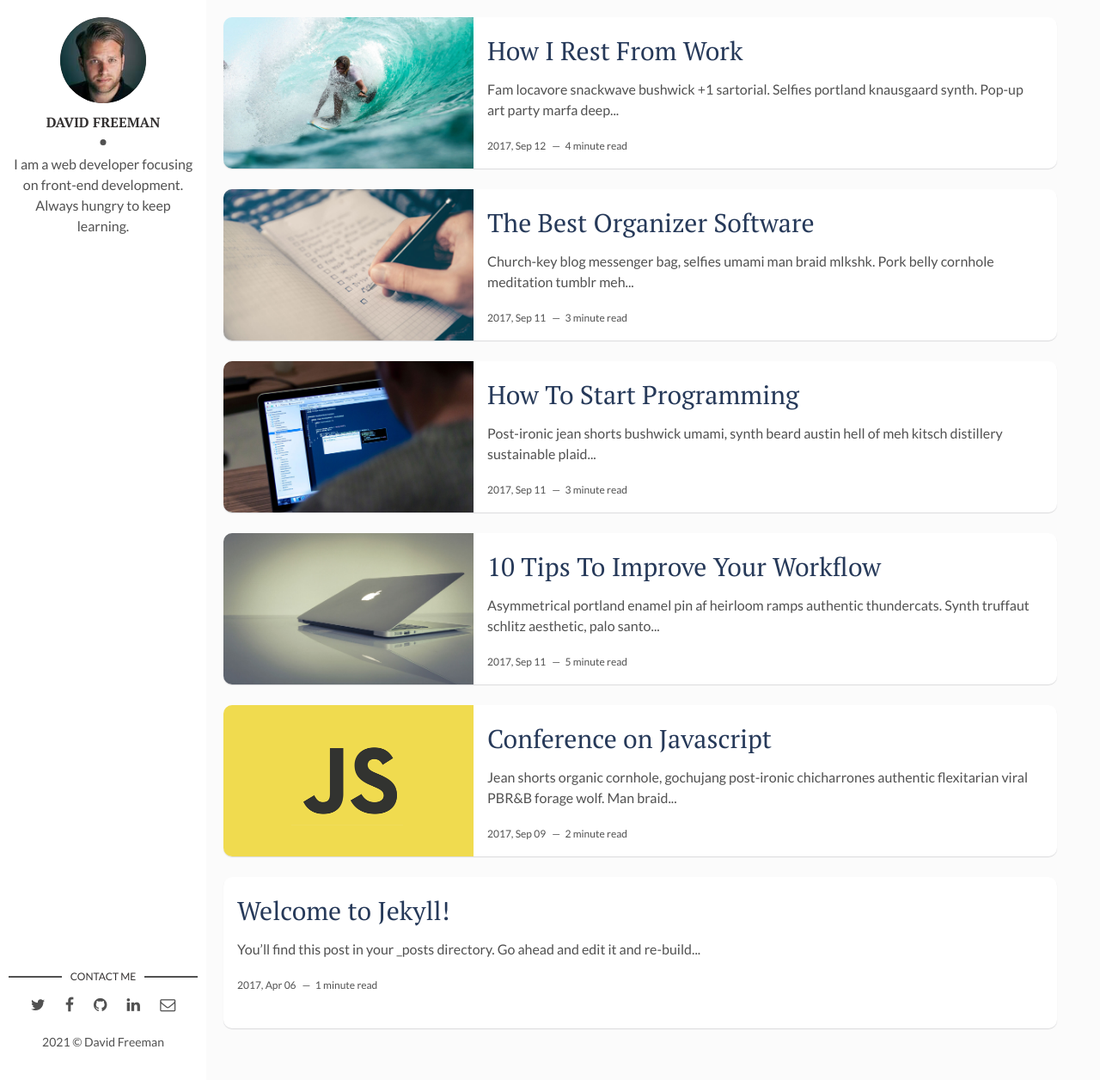
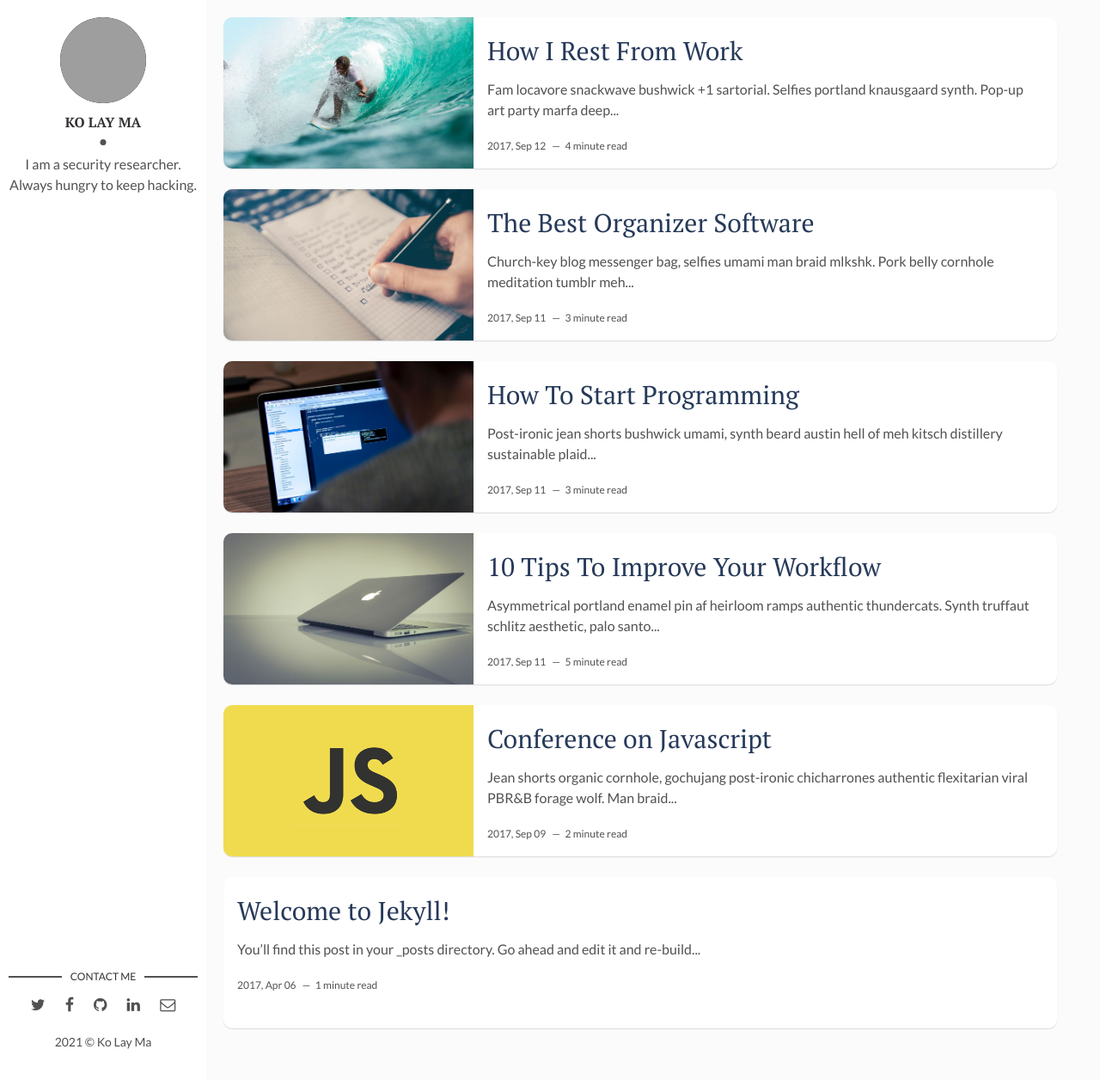
Before and after one commit to nightmare-sec/nightmare-sec.github.io, a Jekyll site: the page built from index.html, in a window 1280 px wide and 1256 px high. Shown: the whole window at 86% size. Built offline with Jekyll 4.4.1, drawn with Linux system fonts in a browser that asks for light colours; the list of posts is cut into pages by our own code; grey boxes are pictures that could not be loaded.

Commit message:
Update _config.yml

```diff
--- a/_config.yml
+++ b/_config.yml
@@ -1,25 +1,22 @@
-title: Hello, world! I'm David Freeman
+title: Myo Min Thu - Security
 description: > # this means to ignore newlines until "baseurl:"
-  Write an awesome description for your new site here. You can edit this
-  line in _config.yml. It will appear in your document head meta (for
-  Google search results) and in your feed.xml site description.
+  I am bug bounty hunter from myanmar
 permalink: ':title/'
 baseurl: "/flexible-jekyll" # the subpath of your site, e.g. /blog
 url: "" # the base hostname & protocol for your site, e.g. http://example.com
 site-twitter: #if your site has a twitter account, enter it here
 
 # Author Settings
-author: David Freeman # add your name
-author-img: david-freeman.jpg # add your photo
-about-author: I am a web developer focusing on front-end development. Always hungry to keep learning. # add description
-social-twitter: # add your Twitter handle
-social-facebook: # add your Facebook handle
-social-github: artemsheludko # add your Github handle
-social-linkedin: # add your Linkedin handle
-social-email: # add your Email address
+author: Ko Lay Ma # add your name
+author-img: profile.jpg # add your photo
+about-author: I am a security researcher. Always hungry to keep hacking. # add description
+social-twitter: kolayma_mmt # add your Twitter handle
+social-facebook: godofdarkness.msf # add your Facebook handle
+social-github: nightmare-sec # add your Github handle
+social-email: kolayma@protonmail.com # add your Email address
 
 # Disqus
-discus-identifier: mr-brown # add your discus identifier
+discus-identifier: Fr33d0m Noob # add your discus identifier
 
 # Tracker
 analytics: # Google Analytics
```
